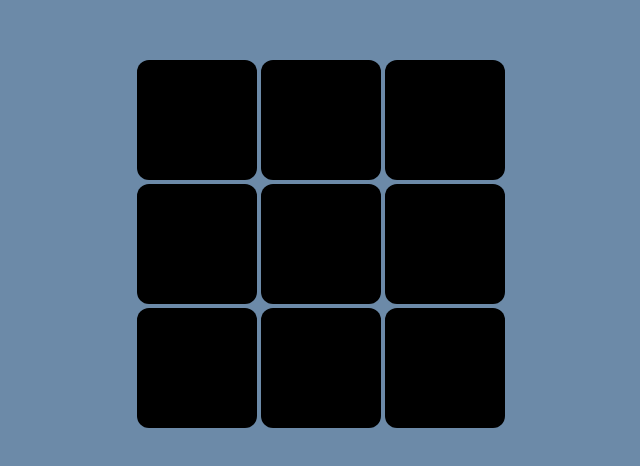
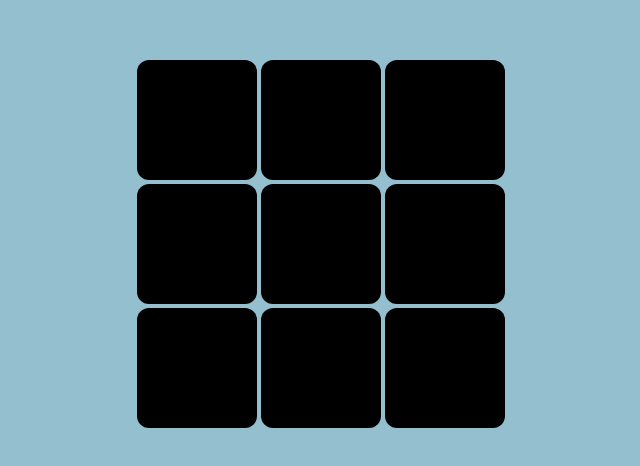
Before and after one commit to ShishirDasNiloy/TicTacToe-Js, a plain HTML site: page index.html in a window 1280 px wide. Shown: the part 156-622 px from the top of the page, without its empty margins (319-959 px from the left). Drawn offline with Linux system fonts and the light colour scheme.

Commit message:
changed: bg color

```diff
--- a/style.css
+++ b/style.css
@@ -5,7 +5,7 @@
 }
 body {
     margin: 0;
-    background-color: rgb(108, 138, 168);
+    background-color: #93BFCF;
 }
 :root {
     --cell-size: 15vh;
```
